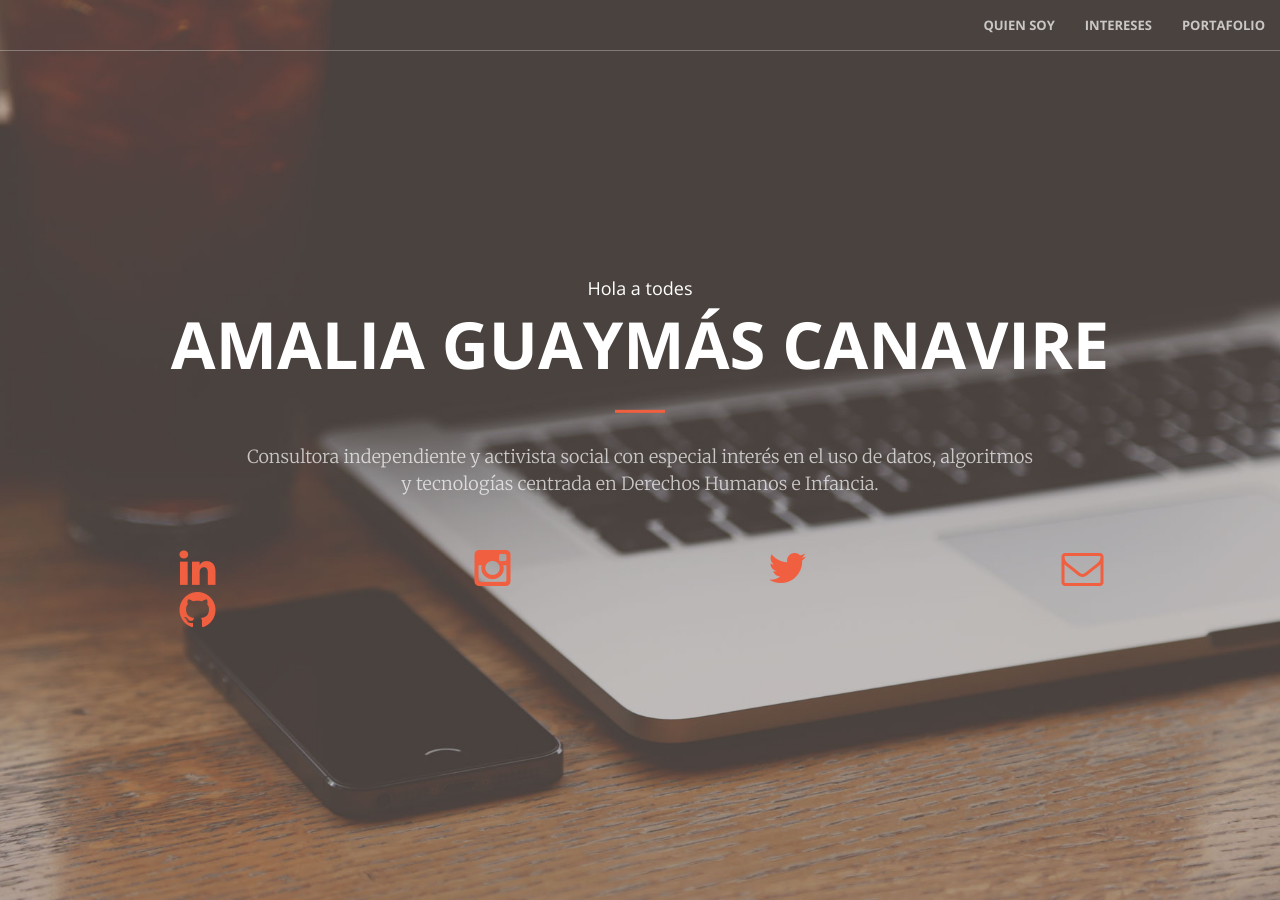
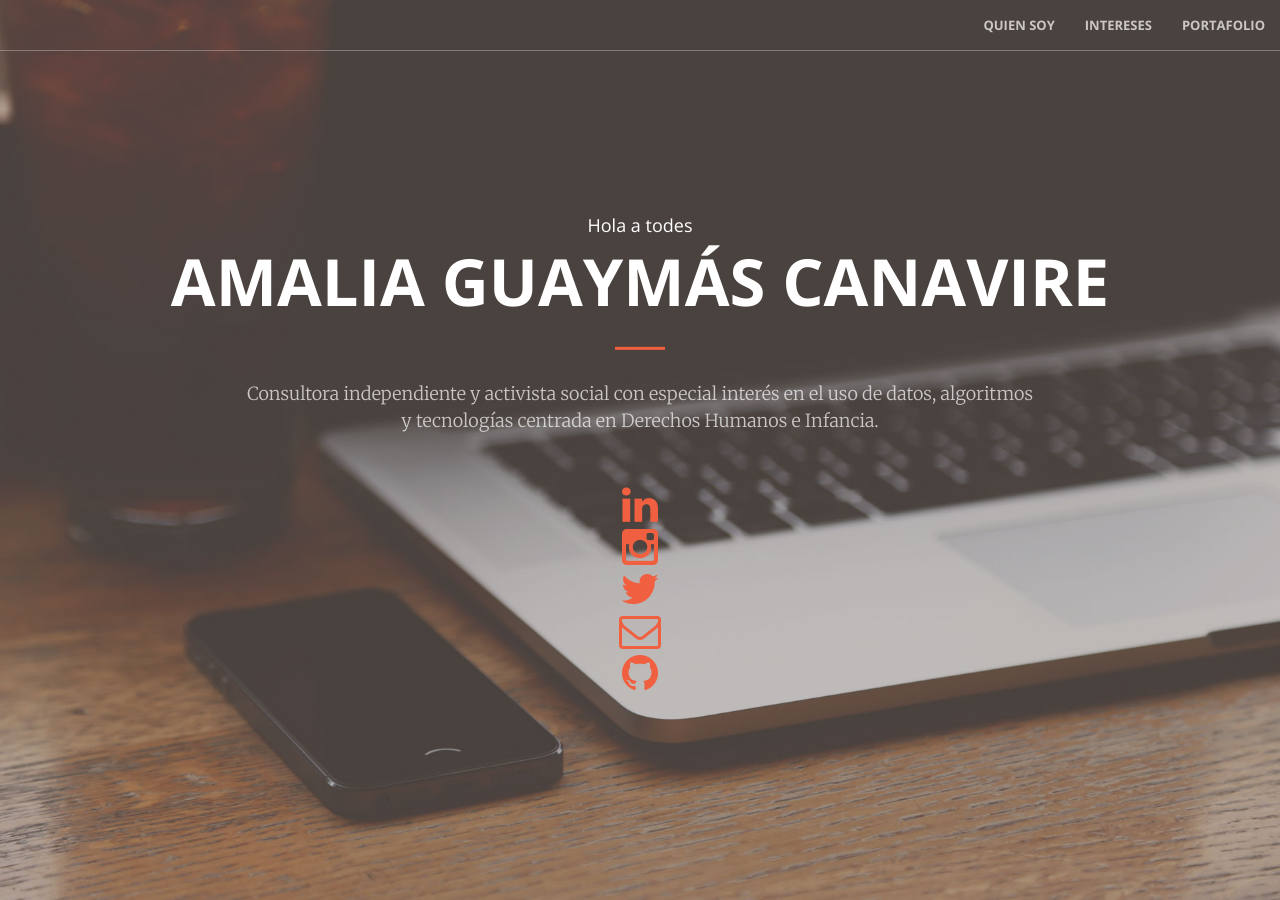
Before and after one commit to AmaliaGuaymasCanavire/amaliaguaymascanavire.github.io, a Jekyll site: the page built from index.html, in a window 1280 px wide and 900 px high. Built offline with Jekyll 4.4.1, drawn with Linux system fonts in a browser that asks for light colours.

Commit message:
template

```diff
--- a/_includes/header.html
+++ b/_includes/header.html
@@ -8,29 +8,29 @@
 
         </div>
 		<div>
-				<div class="col-lg-3 text-center">
+				<div class="text-center">
 					<a href="https://www.linkedin.com/in/{{ site.linkedin_username }}">
 						<i class="fa fa-linkedin fa-3x wow bounceIn" data-wow-delay=".1s"></i>
 
 					</a>
 				</div>
 
-				<div class="col-lg-3  text-center">
+				<div class="text-center">
 					<a href="https://www.instagram.com/{{ site.ig_username }}">
 						<i class="fa fa-instagram fa-3x wow bounceIn" data-wow-delay=".1s"></i>
 					</a>
 				</div>
- 				<div class="col-lg-3  text-center">
+ 				<div class="text-center">
 					<a href="https://twitter.com/{{ site.twitter_username }}">
 						<i class="fa fa-twitter fa-3x wow bounceIn" data-wow-delay=".1s"></i>
 					</a>
 				</div>
-				<div class="col-lg-3  text-center">
+				<div class="text-center">
 					<a href="mailto:{{ site.email }}">
 					<i class="fa fa-envelope-o fa-3x wow bounceIn" data-wow-delay=".1s"></i>
 					</a>
 				</div>
-				<div class="col-lg-3 text-center">
+				<div class="text-center">
 					<a href="https://github.com/{{ site.github_username }}">
 					<i class="fa fa-github fa-3x wow bounceIn" data-wow-delay=".1s"></i>
 					</a>
```
